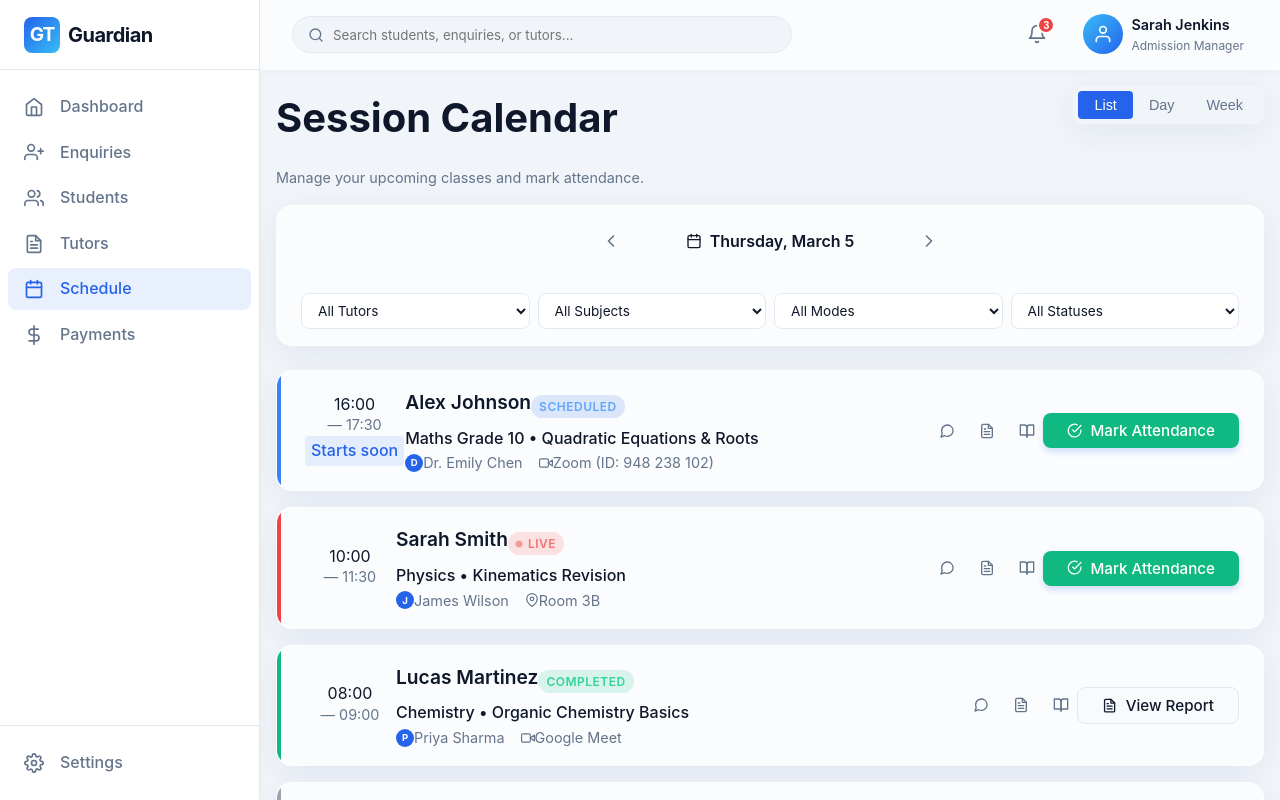
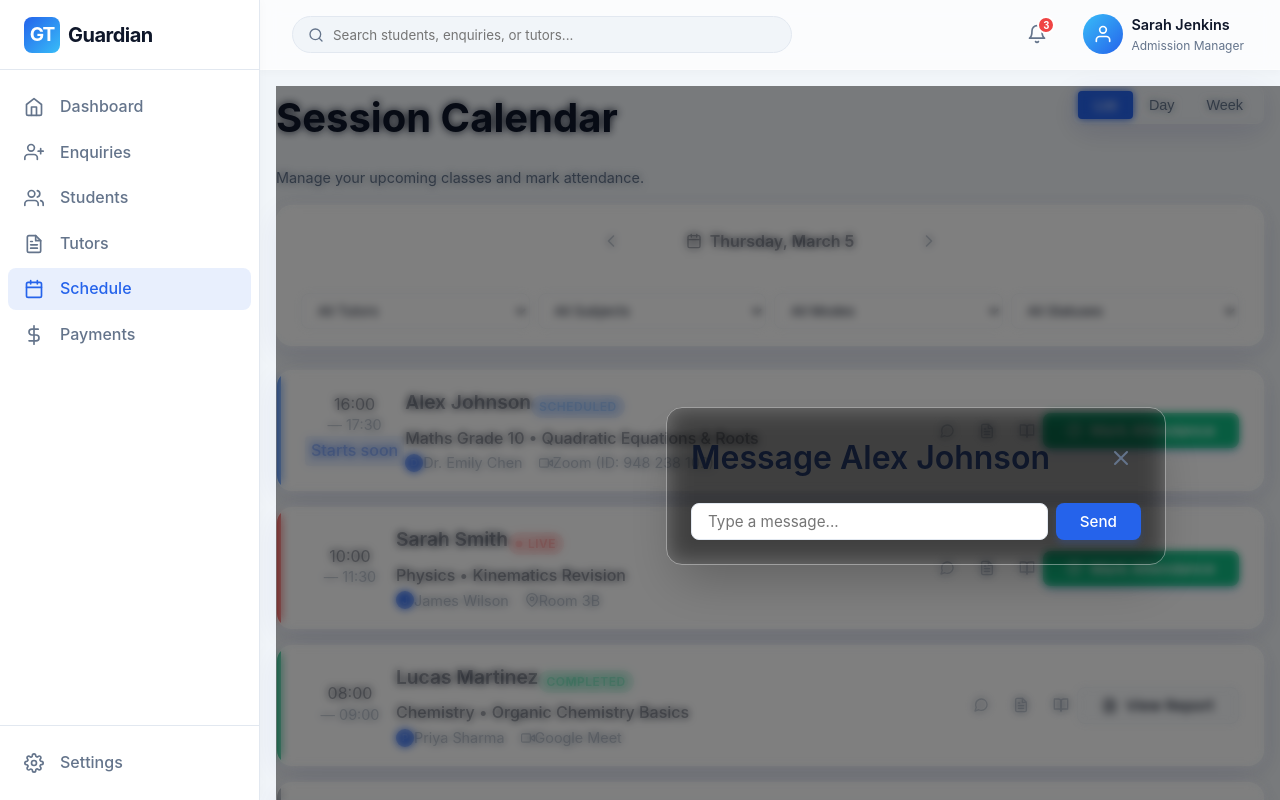
Before and after one commit to akhileshuiux-dotcom/admin-tution, a React app in the folder frontend/: page /schedule in a window 1280 px wide. Both pictures are taken after a click on the button 947 px from the left and 430 px from the top of the page. Built offline with nearby package versions, Linux system fonts and the light colour scheme; the HTML template or start-up script is replaced by a standard one.

Commit message:
feat(ui): add interactive modals for schedule session actions

```diff
--- a/frontend/src/pages/Sessions.jsx
+++ b/frontend/src/pages/Sessions.jsx
@@ -1,7 +1,7 @@
 import { useState } from 'react';
 import {
     FiChevronLeft, FiChevronRight, FiCalendar, FiVideo, FiMapPin,
-    FiCheckCircle, FiClock, FiMessageCircle, FiFileText, FiBookOpen
+    FiCheckCircle, FiClock, FiMessageCircle, FiFileText, FiBookOpen, FiX
 } from 'react-icons/fi';
 import './Sessions.css';
 
@@ -75,6 +75,7 @@ const Sessions = () => {
         mode: 'All',
         status: 'All'
     });
+    const [activeAction, setActiveAction] = useState(null); // { type, session }
 
     // Date Navigation
     const handlePrevDay = () => {
@@ -242,9 +243,9 @@ const Sessions = () => {
                                 {/* Actions */}
                                 <div className="session-actions flex gap-3 items-center shrink-0">
                                     <div className="secondary-actions flex gap-2 mr-2 border-r pr-4 border-white-10">
-                                        <button className="icon-btn-small tooltip-wrap" title="Message Student" onClick={() => alert(`Messaging ${sess.student}...`)}><FiMessageCircle size={16} /></button>
-                                        <button className="icon-btn-small tooltip-wrap" title="Lesson Materials" onClick={() => alert(`Opening materials for ${sess.topic}...`)}><FiFileText size={16} /></button>
-                                        <button className="icon-btn-small tooltip-wrap" title="Private Notes" onClick={() => alert(`Opening private notes for ${sess.student}...`)}><FiBookOpen size={16} /></button>
+                                        <button className="icon-btn-small tooltip-wrap" title="Message Student" onClick={() => setActiveAction({ type: 'message', session: sess })}><FiMessageCircle size={16} /></button>
+                                        <button className="icon-btn-small tooltip-wrap" title="Lesson Materials" onClick={() => setActiveAction({ type: 'materials', session: sess })}><FiFileText size={16} /></button>
+                                        <button className="icon-btn-small tooltip-wrap" title="Private Notes" onClick={() => setActiveAction({ type: 'notes', session: sess })}><FiBookOpen size={16} /></button>
                                     </div>
 
                                     {sess.status === 'Scheduled' || sess.status === 'Live' ? (
@@ -256,7 +257,7 @@ const Sessions = () => {
                                             <FiCheckCircle className="mr-2" /> Mark Attendance
                                         </button>
                                     ) : sess.status === 'Completed' ? (
-                                        <button className="btn btn-secondary" onClick={() => alert(`Viewing report for ${sess.student}'s session.`)}>
+                                        <button className="btn btn-secondary" onClick={() => setActiveAction({ type: 'report', session: sess })}>
                                             <FiFileText className="mr-2" /> View Report
                                         </button>
                                     ) : (
@@ -270,6 +271,60 @@ const Sessions = () => {
                     ))
                 )}
             </div>
+
+            {/* Action Modal */}
+            {activeAction && (
+                <div className="modal-overlay" style={{ position: 'fixed', top: 0, left: 0, right: 0, bottom: 0, backgroundColor: 'rgba(0,0,0,0.5)', zIndex: 9999, display: 'flex', alignItems: 'center', justifyContent: 'center' }}>
+                    <div className="modal-content glass-panel animate-fade-in" style={{ width: '100%', maxWidth: '500px', backgroundColor: 'var(--panel-bg)', borderRadius: 'var(--radius-lg)', padding: '24px' }}>
+                        <div className="modal-header" style={{ display: 'flex', justifyContent: 'space-between', alignItems: 'center', marginBottom: '20px' }}>
+                            <h2 className="h2" style={{ margin: 0 }}>
+                                {activeAction.type === 'message' && `Message ${activeAction.session.student}`}
+                                {activeAction.type === 'materials' && `Materials for ${activeAction.session.topic}`}
+                                {activeAction.type === 'notes' && `Private Notes: ${activeAction.session.student}`}
+                                {activeAction.type === 'report' && `Session Report: ${activeAction.session.student}`}
+                            </h2>
+                            <button className="icon-btn" onClick={() => setActiveAction(null)} style={{ background: 'transparent', border: 'none', color: 'var(--text-muted)', cursor: 'pointer' }}><FiX size={24} /></button>
+                        </div>
+                        <div className="modal-body text-center">
+                            {activeAction.type === 'message' && (
+                                <div style={{ display: 'flex', gap: '8px' }}>
+                                    <input type="text" className="form-input" style={{ flex: 1 }} placeholder="Type a message..." />
+                                    <button className="btn btn-primary" onClick={() => { alert('Message sent!'); setActiveAction(null); }}>Send</button>
+                                </div>
+                            )}
+                            {activeAction.type === 'materials' && (
+                                <div className="border border-white-10 rounded p-4 border-dashed" style={{ border: '2px dashed rgba(255,255,255,0.1)', borderRadius: '8px', padding: '32px' }}>
+                                    <FiFileText size={32} className="mx-auto mb-2 opacity-50" style={{ color: 'var(--text-muted)', margin: '0 auto 12px' }} />
+                                    <p className="text-muted mb-4">No materials uploaded yet.</p>
+                                    <button className="btn btn-secondary">Upload File</button>
+                                </div>
+                            )}
+                            {activeAction.type === 'notes' && (
+                                <div>
+                                    <textarea className="form-input" style={{ width: '100%', height: '120px', resize: 'vertical', marginBottom: '12px' }} placeholder="Write internal notes here..."></textarea>
+                                    <button className="btn btn-primary" onClick={() => { alert('Note saved!'); setActiveAction(null); }}>Save Note</button>
+                                </div>
+                            )}
+                            {activeAction.type === 'report' && (
+                                <div style={{ textAlign: 'left', color: 'var(--text-main)', fontSize: '0.95rem' }}>
+                                    <div style={{ marginBottom: '12px' }}><span style={{ color: 'var(--text-muted)', fontWeight: 600, display: 'inline-block', width: '90px' }}>Status:</span> <span className={`badge-pill ${getStatusClass(activeAction.session.status)}`}>{activeAction.session.status}</span></div>
+                                    <div style={{ marginBottom: '12px' }}><span style={{ color: 'var(--text-muted)', fontWeight: 600, display: 'inline-block', width: '90px' }}>Attendance:</span> Present</div>
+                                    <div style={{ marginBottom: '12px' }}><span style={{ color: 'var(--text-muted)', fontWeight: 600, display: 'inline-block', width: '90px' }}>Score:</span> 92% (Excellent)</div>
+                                    <div style={{ marginBottom: '24px' }}>
+                                        <span style={{ color: 'var(--text-muted)', fontWeight: 600, display: 'block', marginBottom: '4px' }}>Tutor Notes:</span>
+                                        <div style={{ background: 'rgba(255,255,255,0.02)', padding: '12px', borderRadius: '6px', border: '1px solid rgba(255,255,255,0.05)' }}>
+                                            Student demonstrated a strong understanding of the core concepts during the session. Highly engaged.
+                                        </div>
+                                    </div>
+                                    <div style={{ display: 'flex', justifyContent: 'flex-end' }}>
+                                        <button className="btn btn-primary" onClick={() => setActiveAction(null)}>Done</button>
+                                    </div>
+                                </div>
+                            )}
+                        </div>
+                    </div>
+                </div>
+            )}
         </div>
     );
 };
```
